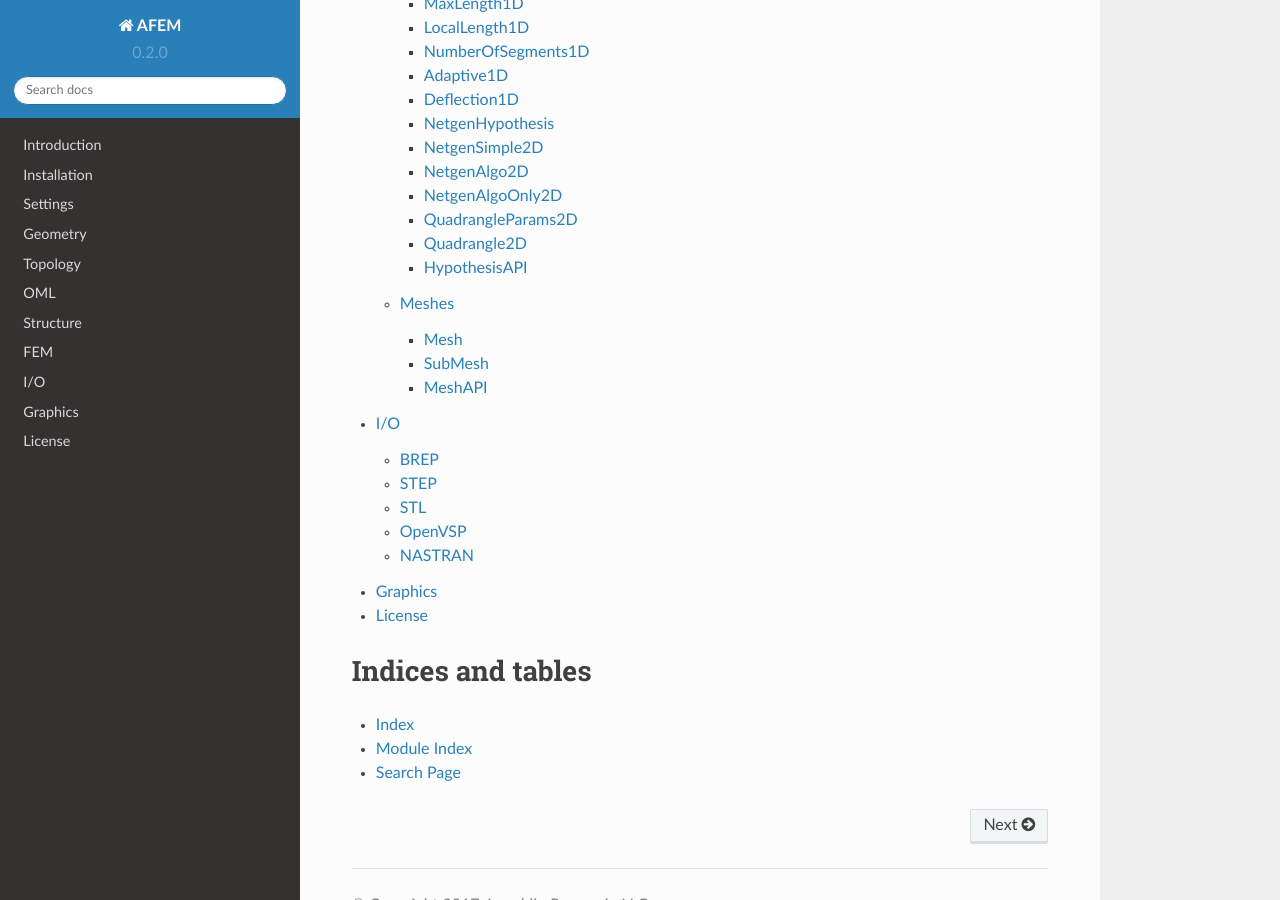
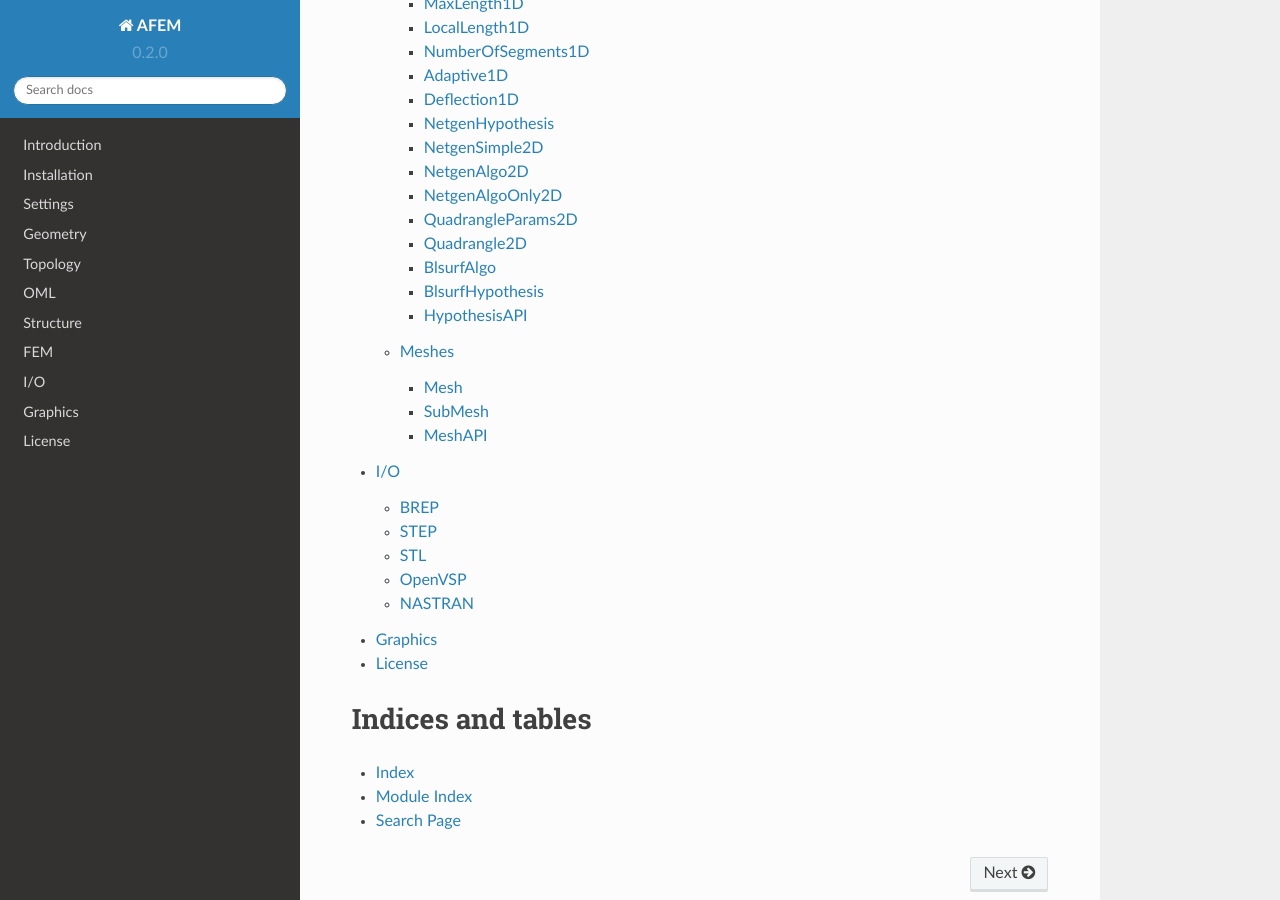
Before and after one commit to trelau/AFEM, a Sphinx documentation site: the page built from docs/source/afem.rst, in a window 1280 px wide and 900 px high, scrolled down 7625 px. Built offline with Sphinx 7.4.7 and the Read the Docs theme 2.0.0, drawn with Linux system fonts in a browser that asks for light colours.

Commit message:
Add BLSURFPlugin classes to docs

```diff
--- a/docs/source/fem.rst
+++ b/docs/source/fem.rst
@@ -86,6 +86,14 @@ Quadrangle2D
 ~~~~~~~~~~~~
 .. autoclass:: Quadrangle2D
 
+BlsurfAlgo
+~~~~~~~~~~
+.. autoclass:: BlsurfAlgo
+
+BlsurfHypothesis
+~~~~~~~~~~~~~~~~
+.. autoclass:: BlsurfHypothesis
+
 HypothesisAPI
 ~~~~~~~~~~~~~
 .. autoclass:: HypothesisAPI
```
